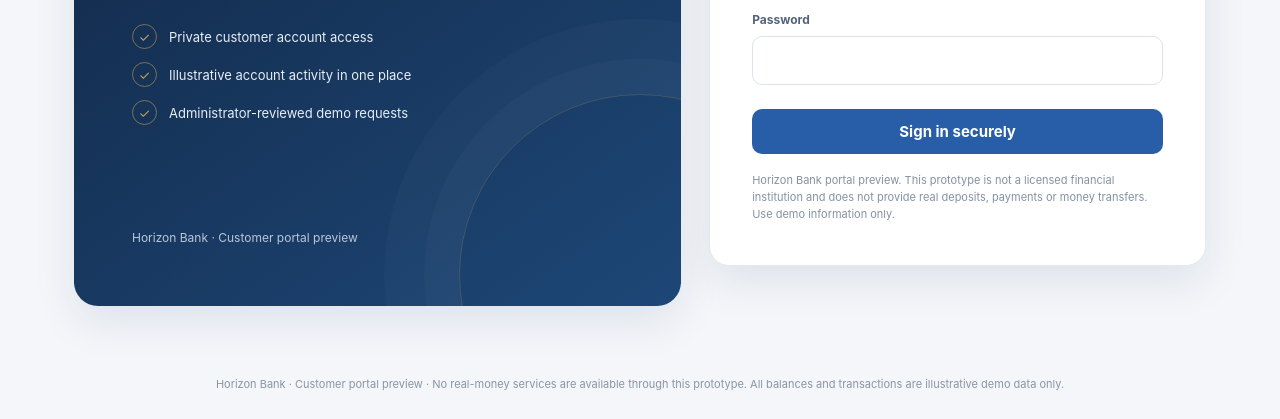
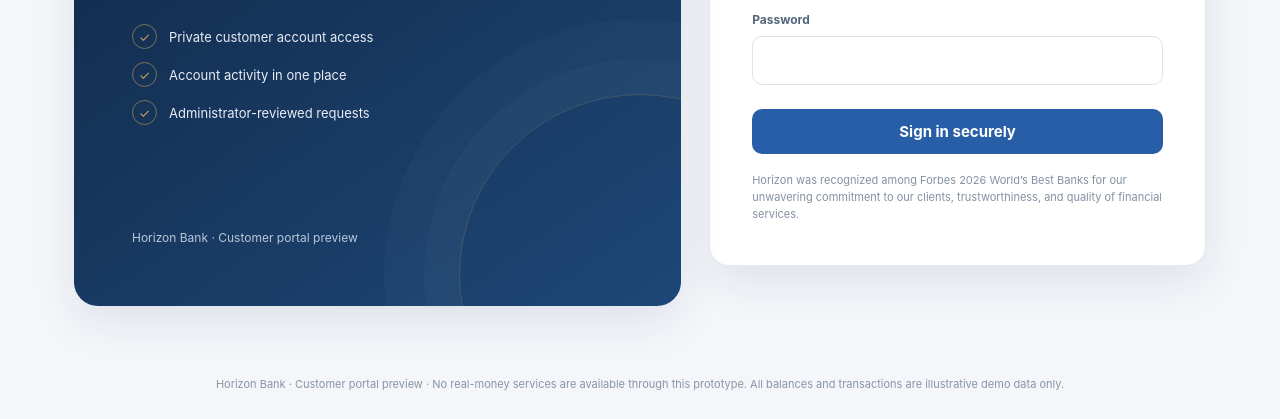
Before and after one commit to Horizon-Bank-Portal/horizon-bank-portal, a plain HTML site: page index.html in a window 1280 px wide. Shown: the part 479-898 px from the top of the page. Drawn offline with nearby package versions, Linux system fonts and the light colour scheme.

Commit message:
Update welcome section and footer messages

```diff
--- a/index.html
+++ b/index.html
@@ -21,11 +21,11 @@
   <header class="topbar"><div class="topinner"><div class="brand"><div class="brandmark"><img src="horizon-bank-logo.png" alt="Horizon Bank" style="width:180px;height:auto;object-fit:contain;"></div><div>HORIZON BANK<small>PERSONAL BANKING · PROTOTYPE</small></div></div><div class="top-actions"><span id="topStatus">Secure customer access</span><button id="signOutBtn" class="quiet hidden" type="button">Sign out</button></div></div></header>
   <main class="shell">
     <section id="authView" class="auth-layout">
-      <div class="welcome"><div><div class="eyebrow">A clearer view of your finances</div><h1>Banking with a more personal perspective.</h1><p>Access your account information through a considered customer experience preview.</p><div class="feature-list"><div class="feature"><i>✓</i><span>Private customer account access</span></div><div class="feature"><i>✓</i><span>Illustrative account activity in one place</span></div><div class="feature"><i>✓</i><span>Administrator-reviewed demo requests</span></div></div></div><div class="welcome-foot">Horizon Bank · Customer portal preview</div></div>
+      <div class="welcome"><div><div class="eyebrow">A clearer view of your finances</div><h1>Banking with a more personal perspective.</h1><p>Access your account information through a considered customer experience preview.</p><div class="feature-list"><div class="feature"><i>✓</i><span>Private customer account access</span></div><div class="feature"><i>✓</i><span>Account activity in one place</span></div><div class="feature"><i>✓</i><span>Administrator-reviewed requests</span></div></div></div><div class="welcome-foot">Horizon Bank · Customer portal preview</div></div>
       <div class="auth-card"><div class="eyebrow">Welcome to Horizon</div><h2 id="authTitle">Sign in to your account</h2><div class="muted small" id="authSubtitle">Enter your details to continue.</div><div class="tabs"><button id="loginTab" class="active" type="button">Sign in</button><button id="registerTab" type="button">Open an account</button></div>
         <form id="loginForm"><div class="field"><label for="loginEmail">Email address</label><input id="loginEmail" type="email" autocomplete="username" required></div><div class="field"><label for="loginPassword">Password</label><input id="loginPassword" type="password" autocomplete="current-password" required></div><button class="primary wide" type="submit">Sign in securely</button></form>
         <form id="registerForm" class="hidden"><div class="field"><label for="fullName">Full name</label><input id="fullName" type="text" autocomplete="name" maxlength="100" required></div><div class="field"><label for="regEmail">Email address</label><input id="regEmail" type="email" autocomplete="email" required></div><div class="field"><label for="phoneNumber">Phone number</label><input id="phoneNumber" type="tel" autocomplete="tel" maxlength="30" required></div><div class="field"><label for="regPassword">Create password</label><input id="regPassword" type="password" autocomplete="new-password" minlength="8" required></div><button class="primary wide" type="submit">Submit registration</button><p class="fineprint">This prototype is not a licensed financial institution. Registration is reviewed before demo customer access is enabled.</p></form>
-        <div id="authMessage" aria-live="polite"></div><div class="fineprint">Horizon Bank portal preview. This prototype is not a licensed financial institution and does not provide real deposits, payments or money transfers. Use demo information only.</div>
+        <div id="authMessage" aria-live="polite"></div><div class="fineprint">Horizon was recognized among Forbes 2026 World’s Best Banks for our unwavering commitment to our clients, trustworthiness, and quality of financial services.</div>
       </div>
     </section>
 
```
